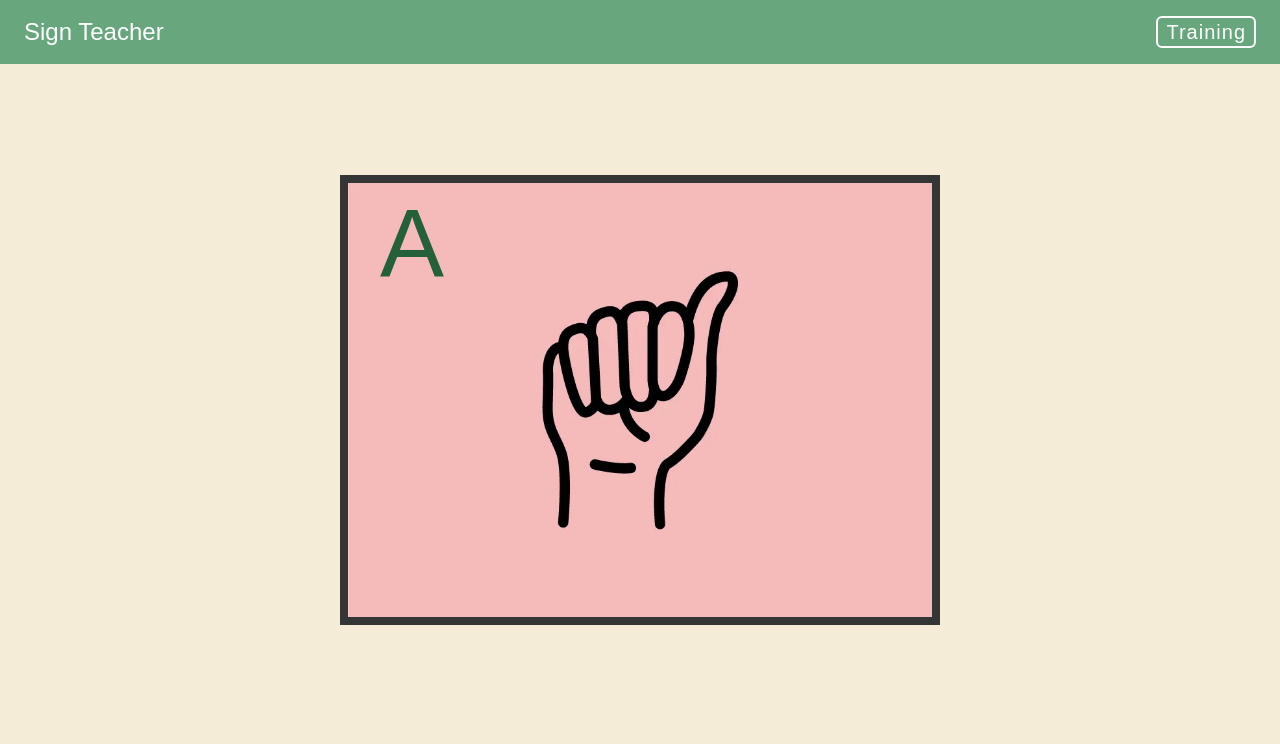
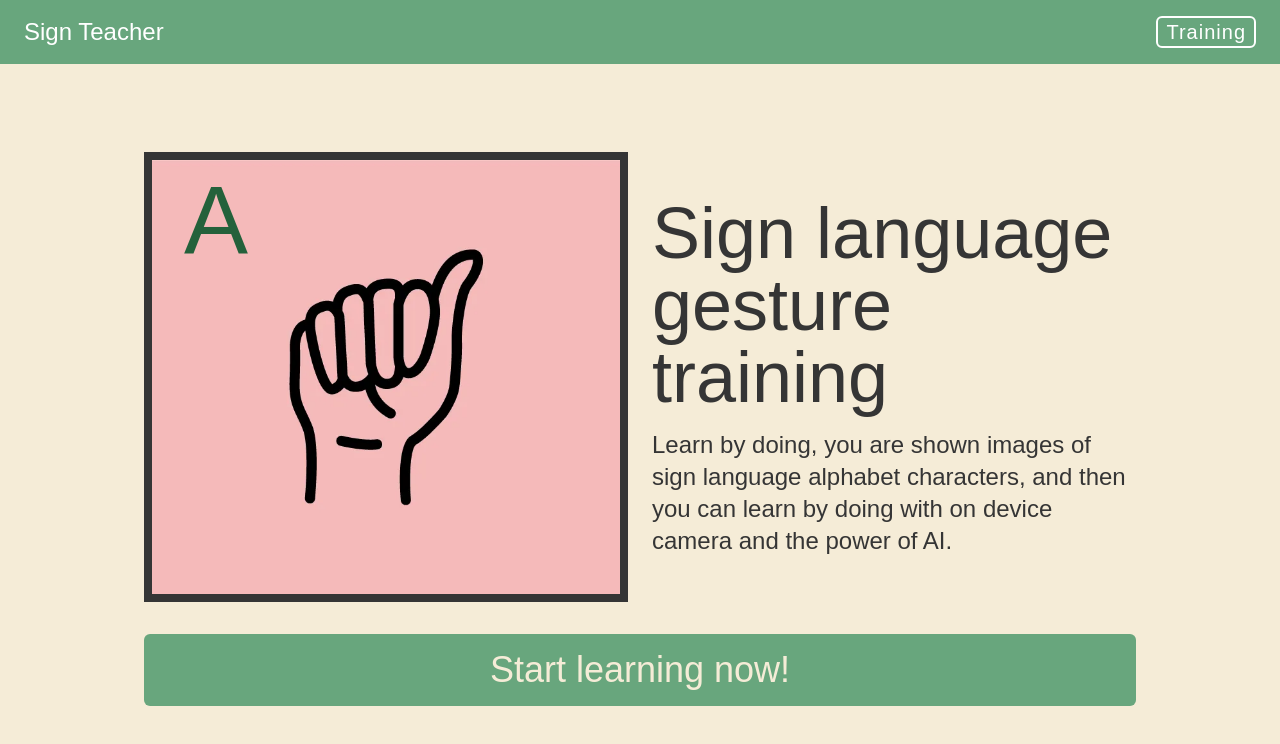
Before and after one commit to anttiromppanen/sign-language-teacher, a Next.js app: page /training in a window 1280 px wide. Shown: the top 744 px of the page. Built offline with nearby package versions, Linux system fonts and the light colour scheme; a web font is replaced by a local one.

Commit message:
added ShowImageOverlay & InitialLoadOverlay to /training

```diff
--- a/src/app/training/InitialLoadOverlay.tsx
+++ b/src/app/training/InitialLoadOverlay.tsx
@@ -2,14 +2,38 @@ import { GestureImageStatic } from "@/components/GestureImage";
 
 function InitialLoadOverlay({
   imageObject,
+  handleClick,
 }: {
   imageObject: [string, string];
+  handleClick: () => void;
 }) {
   const [letter, imgUrl] = imageObject;
 
   return (
-    <div className="absolute -z-10 flex justify-center items-center left-0 top-0 w-screen h-screen">
-      <GestureImageStatic imgLetter={letter} imgUrl={imgUrl} />
+    <div className="flex flex-col justify-center items-center w-full h-full">
+      <div className="max-w-5xl md:grid md:mt-10 items-center gap-x-6 px-4 py-12 grid-cols-2">
+        <h2 className="text-6xl mb-8 md:hidden">
+          Sign language gesture training
+        </h2>
+        <GestureImageStatic imgLetter={letter} imgUrl={imgUrl} />
+        <div className="flex flex-col justify-center">
+          <h2 className="text-6xl lg:text-7xl hidden md:block">
+            Sign language gesture training
+          </h2>
+          <h3 className="text-2xl mt-8 md:mt-4">
+            Learn by doing, you are shown images of sign language alphabet
+            characters, and then you can learn by doing with on device camera
+            and the power of AI.
+          </h3>
+        </div>
+        <button
+          type="button"
+          className="mt-8 rounded-md bg-green-semilight py-4 px-8 text-background text-4xl col-span-2 hover:brightness-110"
+          onClick={handleClick}
+        >
+          Start learning now!
+        </button>
+      </div>
     </div>
   );
 }
--- /dev/null
+++ b/src/app/training/ShowImageOverlay.tsx
@@ -0,0 +1,29 @@
+import { GestureImageStatic } from "@/components/GestureImage";
+
+function ShowImageOverlay({
+  imageObject,
+  handleClick,
+}: {
+  imageObject: [string, string];
+  handleClick: () => void;
+}) {
+  const [letter, imgUrl] = imageObject;
+
+  return (
+    <div className="flex flex-col justify-center items-center w-full h-full">
+      <h2 className="text-7xl my-8">
+        Letter <span className="font-bold text-8xl ml-4 italic">{letter}</span>
+      </h2>
+      <GestureImageStatic imgLetter={letter} imgUrl={imgUrl} />
+      <button
+        type="button"
+        className="mt-8 rounded-md bg-green-semilight py-4 px-8 text-background text-4xl col-span-2 hover:brightness-110"
+        onClick={handleClick}
+      >
+        I&lsquo;m ready!
+      </button>
+    </div>
+  );
+}
+
+export default ShowImageOverlay;
--- a/src/app/training/page.tsx
+++ b/src/app/training/page.tsx
@@ -5,18 +5,19 @@
 import React, { useRef, useState } from "react";
 import Webcam from "react-webcam";
 import InitialLoadOverlay from "./InitialLoadOverlay";
-import { getImageByCharacter } from "@/utils/getImageByCharacter";
+import { getImageByCharacterArray } from "@/utils/getImageByCharacter";
+import ShowImageOverlay from "./ShowImageOverlay";
 
 function Training() {
   // const [round, setRound] = useState(0); // tracks number of rounds
   const [imgIndex, setImgIndex] = useState(0); // current image to show
 
-  const imageObjects = Object.entries(getImageByCharacter);
+  const imageObjects = getImageByCharacterArray;
 
   // overlay states
-  const [initialLoadOverlay] = useState(true); // screen overlay for initial load
-  const [gestureImageOverlay] = useState(false); // tracks the gesture learning image
-  const [successOverlay] = useState(false); // overlay if gesture is successful
+  const [initialLoadOverlay, setInitialLoadOverlay] = useState(true); // screen overlay for initial load
+  const [gestureImageOverlay, setGestureImageOverlay] = useState(false); // tracks the gesture learning image
+  const [successOverlay, setSuccessOverlay] = useState(false); // overlay if gesture is successful
 
   const cameraRef = useRef<Webcam | null>(null);
   // const handGestureRecognizer = useInitializeGestureRecognizer();
@@ -25,10 +26,30 @@ function Training() {
   //   cameraRef,
   // });
 
+  const handleShowImage = () => {
+    setInitialLoadOverlay(false);
+    setGestureImageOverlay(true);
+  };
+
+  const handleStartTraining = () => {
+    setInitialLoadOverlay(false);
+    setGestureImageOverlay(false);
+    setSuccessOverlay(false);
+  };
+
   return (
     <div>
       {initialLoadOverlay && (
-        <InitialLoadOverlay imageObject={imageObjects[imgIndex]} />
+        <InitialLoadOverlay
+          imageObject={imageObjects[imgIndex]}
+          handleClick={handleShowImage}
+        />
+      )}
+      {gestureImageOverlay && (
+        <ShowImageOverlay
+          imageObject={imageObjects[imgIndex]}
+          handleClick={handleStartTraining}
+        />
       )}
       {!initialLoadOverlay && !gestureImageOverlay && !successOverlay && (
         <Webcam
--- a/src/components/GestureSlideshow/index.tsx
+++ b/src/components/GestureSlideshow/index.tsx
@@ -1,6 +1,6 @@
 "use client";
 
-import { getImageByCharacter } from "@/utils/getImageByCharacter";
+import { getImageByCharacterArray } from "@/utils/getImageByCharacter";
 import { useState } from "react";
 import Buttons from "./Buttons";
 import SlideshowItem from "./SlideshowItem";
@@ -10,7 +10,7 @@ function GestureSlideshow() {
   const [direction, setDirection] = useState(1);
 
   // imageObjects[0][0] = A, imageObjects[0][1] = image path
-  const imageObjects = Object.entries(getImageByCharacter);
+  const imageObjects = getImageByCharacterArray;
 
   const handlePrevImg = () => {
     setImgIndex(
--- a/src/utils/getImageByCharacter.ts
+++ b/src/utils/getImageByCharacter.ts
@@ -26,3 +26,5 @@ export const getImageByCharacter = {
   Y: "/img/letter-Y-American-Sign-Language-ASL.webp",
   Z: "/img/letter-Z-American-Sign-Language-ASL.webp",
 };
+
+export const getImageByCharacterArray = Object.entries(getImageByCharacter);
```
